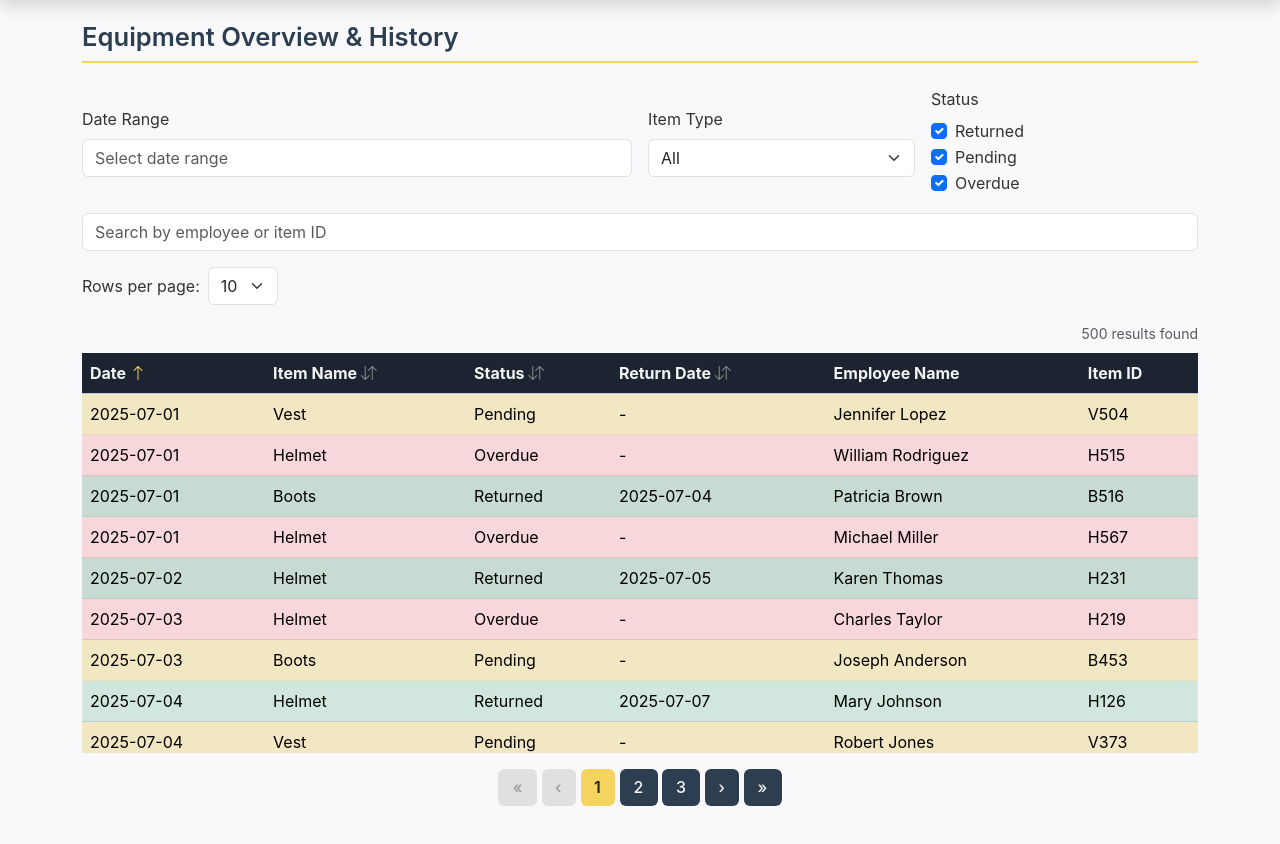
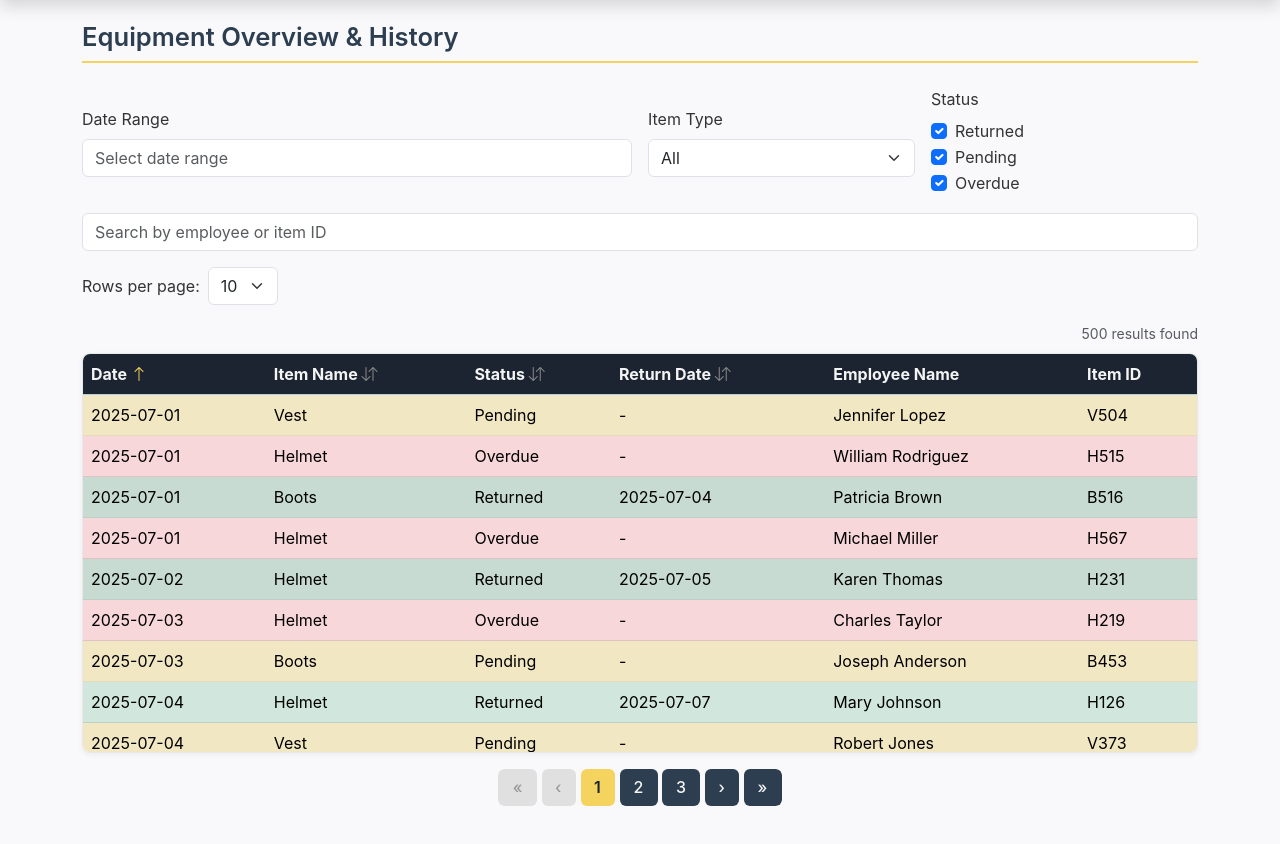
Before and after one commit to franaragondev/swes-assessment, a plain HTML site: page index.html in a window 1280 px wide. Both pictures are taken after a click on the link "Equipment Overview". Shown: the part 66-910 px from the top of the page. Drawn offline with nearby package versions, Linux system fonts and the light colour scheme.

Commit message:
style(list table): add subtle border, rounded corners and light shadow to table wrapper

```diff
--- a/styles/list.css
+++ b/styles/list.css
@@ -68,9 +68,14 @@ th[data-sort].active-sort i {
 
 /* Wrapper around table for overlay */
 .table-wrapper {
-  position: relative;
-  max-height: 400px; /* fixed height or max height for scroll */
-  overflow-y: auto; /* vertical scroll if content exceeds height */
+  position: relative; /* allows absolute-positioned children like overlay or empty-state messages */
+  max-height: 400px; /* maximum height of the table container before scrolling */
+  min-height: 400px; /* ensures a fixed minimum height even if there are few or no rows */
+  overflow-y: auto; /* adds vertical scroll when content exceeds the max height */
+  border: 1px solid rgba(27, 36, 48, 0.1); /* subtle border with low opacity */
+  border-radius: 8px; /* rounded corners for a softer look */
+  box-shadow: 0 2px 6px rgba(0, 0, 0, 0.05); /* light shadow for depth */
+  background: #fff; /* ensure background contrasts with shadow */
 }
 
 /* Ensure sticky headers behave properly */
```
